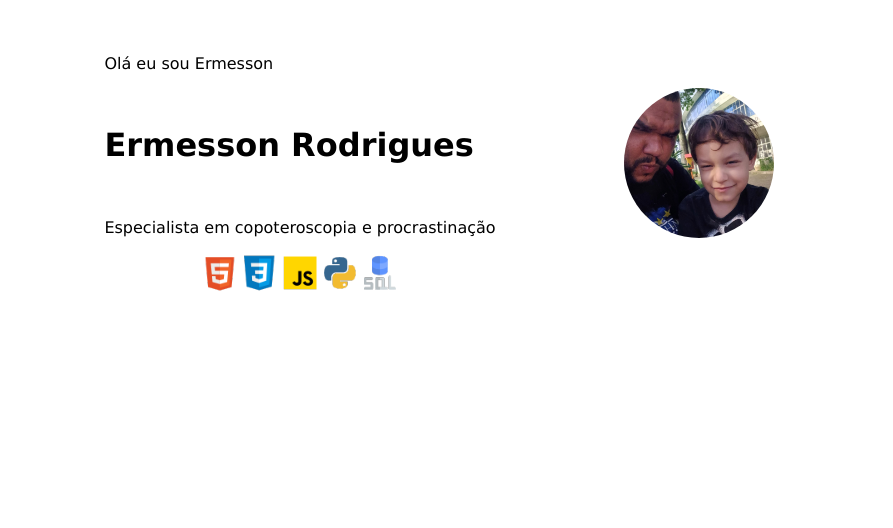
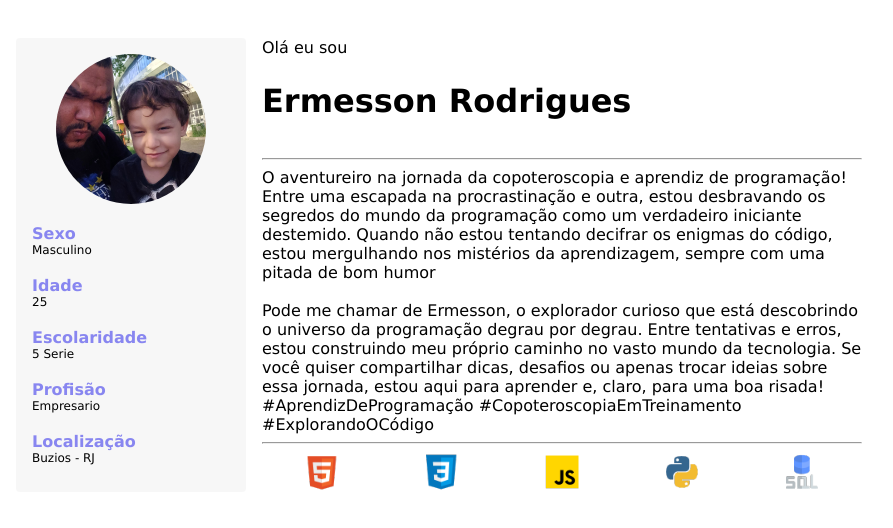
Before and after one commit to Anikinbz/infinity, a plain HTML site: page index.html in a window 1280 px wide. Shown: the whole page, without its empty margins (201-1094 px from the left). Drawn offline with Linux system fonts and the light colour scheme.

Commit message:
Add files via upload

```diff
--- a/index.html
+++ b/index.html
@@ -8,13 +8,37 @@
 </head>
 <body>
     <main>
-        <div>
-            <p class="apresentar">Olá eu sou Ermesson</p>
+        <div class="profile">
+            <img class="profile-img" src="./img/ermesson.jpg" alt="">
+
+        <div class="especificacoes">
+            <h2>Sexo</h2>
+            <p>Masculino</p>
+            <br>
+            <h2>Idade</h2>
+            <p>25 </p>
+            <br>
+            <h2>Escolaridade</h2>
+            <p>5 Serie</p>
+            <br>
+            <h2>Profisão</h2>
+            <p>Empresario</p>
+            <br>
+            <h2>Localização</h2>
+            <p>Buzios - RJ </p>
+        </div>
+
+
+        </div>
+        <div class="conteudo">
+            <p class="apresentar">Olá eu sou</p>
 
             <h1 class="nome">Ermesson Rodrigues</h1>
-
-            <p class="sobre">Especialista em copoteroscopia e procrastinação</p>
-
+            <hr>
+            <p class="sobre"> O aventureiro na jornada da copoteroscopia e aprendiz de programação! Entre uma escapada na procrastinação e outra, estou desbravando os segredos do mundo da programação como um verdadeiro iniciante destemido. Quando não estou tentando decifrar os enigmas do código, estou mergulhando nos mistérios da aprendizagem, sempre com uma pitada de bom humor
+                <br><br>
+                Pode me chamar de Ermesson, o explorador curioso que está descobrindo o universo da programação degrau por degrau. Entre tentativas e erros, estou construindo meu próprio caminho no vasto mundo da tecnologia. Se você quiser compartilhar dicas, desafios ou apenas trocar ideias sobre essa jornada, estou aqui para aprender e, claro, para uma boa risada! #AprendizDeProgramação #CopoteroscopiaEmTreinamento #ExplorandoOCódigo</p>
+            <hr>
             <div class="habilidades">
                 <img src="./img/1.png" alt="">
                 <img src="./img/2.png" alt="">
@@ -23,9 +47,6 @@
                 <img src="./img/5.png" alt="">
             </div>
         </div>
-        <div >
-            <img class="profile" src="./img/ermesson.jpg" alt="">
-        </div>
     </main>
 </body>
 </html>
--- a/style/style.css
+++ b/style/style.css
@@ -5,23 +5,28 @@ body{
 main{
     display: flex;
     justify-content: center;
-    align-items: center;
     padding: 30px;
 
+
+}
+
+.conteudo{
+    max-width: 600px;
 }
 .apresentar{
-    padding-bottom: 4vh;
+    padding-bottom: 0.5vh;
     font-size: 2vh;
 }
 
 .nome{
-    padding-bottom: 4vh;
+    padding-bottom: 2vh;
 }
 
 .habilidades {
     display: flex;
-    justify-content: center;
+    justify-content: space-around;
     height: 5vh
+
 }
 
 .habilidades > img:hover{
@@ -30,7 +35,35 @@ main{
 }
 
 .profile{
+    background-color: rgba(214, 213, 214, 0.2);
+    border-radius: 4px;
+    margin-right: 2vh;
+}
+
+.profile-img{
     width: 150px;
     border-radius: 50%;
-    margin-left: 10vw;
+    padding-left: 5vh;
+    padding-right: 5vh;
+    margin-top: 2vh;
 }
+
+.especificacoes{
+    margin-left: 2vh;
+    margin-top: 2vh;
+    padding-bottom: 2vh;
+}
+
+.especificacoes h2, p{
+    padding: 0px;
+    margin: 0px;
+}
+
+.especificacoes h2{
+    font-size: 2vh;
+    color: rgba(26, 22, 234, 0.5);
+}
+
+.especificacoes p{
+    font-size: 1.5vh;
+}
```
